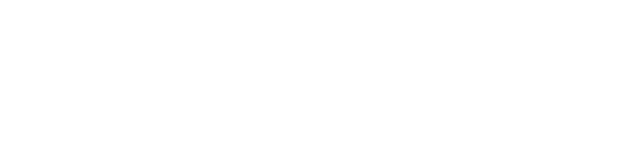
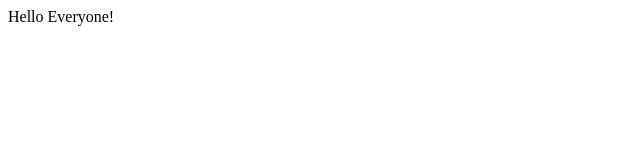
Before and after one commit to codeuhsaurus/git-team-practice, a plain HTML site: page index.html in a window 1280 px wide. Shown: the whole page, without its empty margins (0-640 px from the left). Drawn offline with Linux system fonts and the light colour scheme.

Commit message:
Update index.html

```diff
--- a/index.html
+++ b/index.html
@@ -6,6 +6,6 @@
     <title>Git Practice!!!!</title>
 </head>
 <body>
-
+    <div>Hello Everyone!</div>
 </body>
 </html>
```
